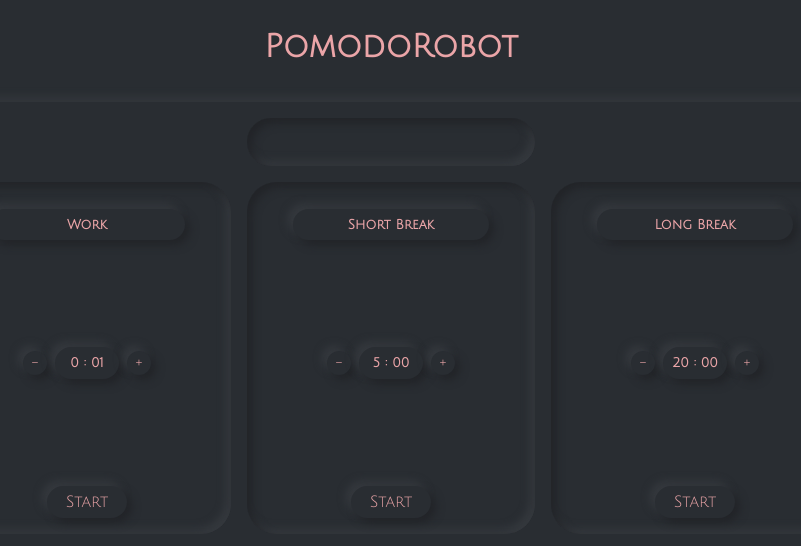
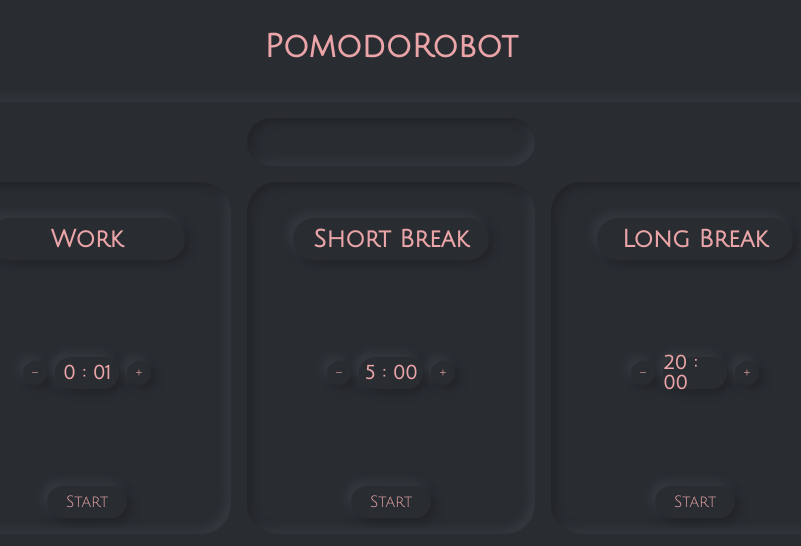
Before and after one commit to mattdeann/pomodoro, a React (Create React App) app: page / in a window 1280 px wide. Shown: the top 546 px of the page, without its empty margins (249-1050 px from the left). Built offline with nearby package versions, Linux system fonts and the light colour scheme.

Commit message:
Catch up branch

```diff
--- a/src/Timers/Timer.css
+++ b/src/Timers/Timer.css
@@ -15,7 +15,6 @@
   display: flex;
   justify-content: center;
   width: 70%;
-  font-size: smaller;
   padding: 0.5rem;
   margin-bottom: 0;
   border-radius: 30px;
@@ -29,7 +28,6 @@
 }
 
 .duration {
-  font-size: small;
   height: 2rem;
   width: 4rem;
   margin-left: 0.5rem;
--- a/src/TimersBox/TimersBox.js
+++ b/src/TimersBox/TimersBox.js
@@ -86,9 +86,9 @@ class TimersBox extends React.Component {
   }
 
   render() {
-    const formattedWork = this.formatTime(this.state.workTime);
-    const formattedShort = this.formatTime(this.state.shortTime);
-    const formattedLong = this.formatTime(this.state.longTime);
+    const formattedWork = this.formatTime(this.state.workTime)
+    const formattedShort = this.formatTime(this.state.shortTime)
+    const formattedLong = this.formatTime(this.state.longTime)
     const dots = this.renderDots()
 
     return (
```
Also changed, not shown: 1 other file (tests, documents, lock files or other folders).
